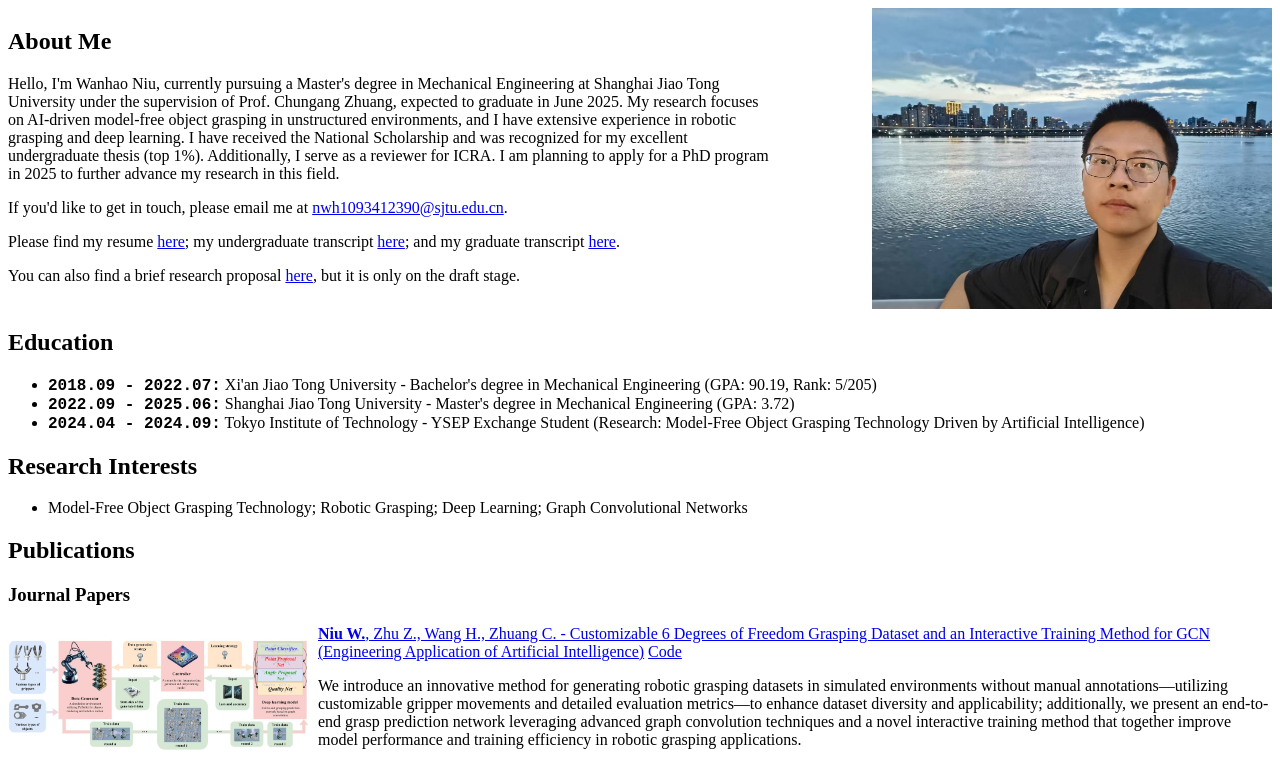
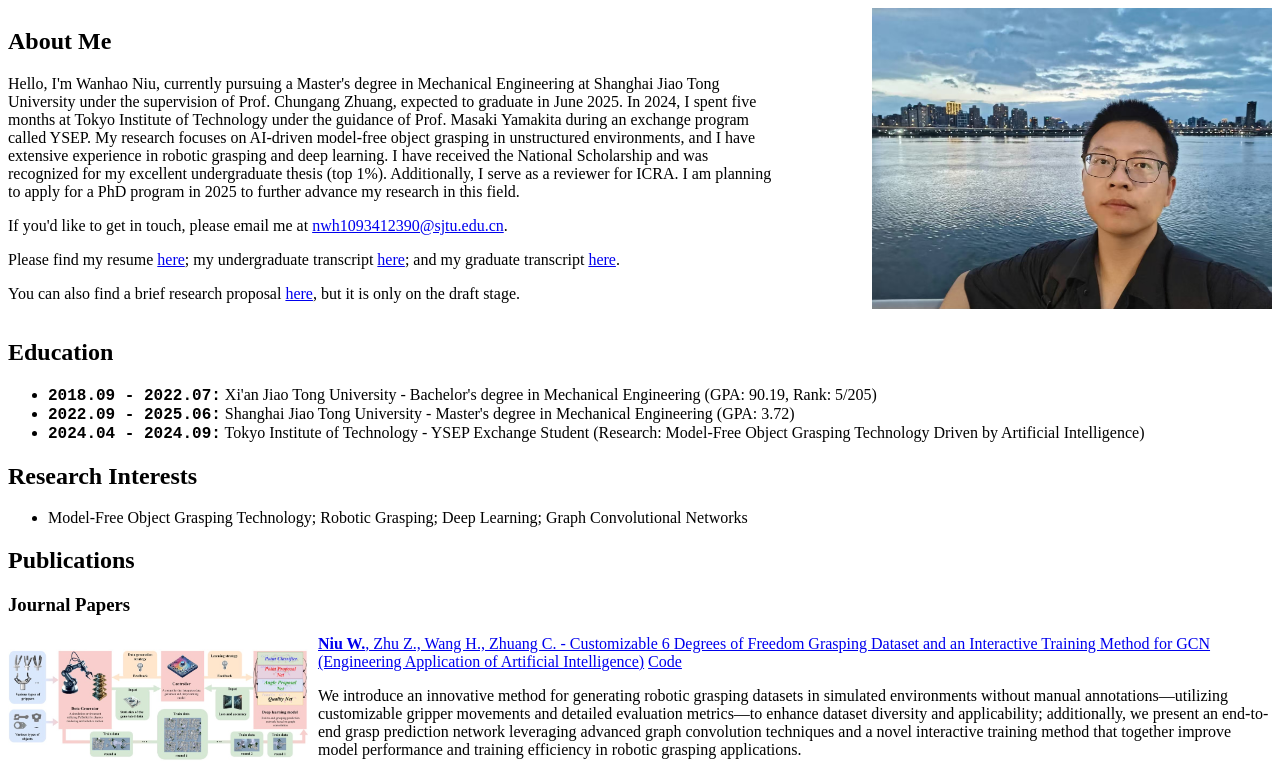
Before and after one commit to wanhaoniu/wanhaoniu.github.io, a plain HTML site: page index.html in a window 1280 px wide. Shown: the top 782 px of the page. Drawn offline with Linux system fonts and the light colour scheme.

Commit message:
Update index.html

```diff
--- a/index.html
+++ b/index.html
@@ -32,7 +32,7 @@
     <section class="about-me-container">
         <div class="about-me-text">
             <h2>About Me</h2>
-            <p>Hello, I'm Wanhao Niu, currently pursuing a Master's degree in Mechanical Engineering at Shanghai Jiao Tong University under the supervision of Prof. Chungang Zhuang, expected to graduate in June 2025. My research focuses on AI-driven model-free object grasping in unstructured environments, and I have extensive experience in robotic grasping and deep learning. I have received the National Scholarship and was recognized for my excellent undergraduate thesis (top 1%). Additionally, I serve as a reviewer for ICRA. I am planning to apply for a PhD program in 2025 to further advance my research in this field.</p>
+            <p>Hello, I'm Wanhao Niu, currently pursuing a Master's degree in Mechanical Engineering at Shanghai Jiao Tong University under the supervision of Prof. Chungang Zhuang, expected to graduate in June 2025. In 2024, I spent five months at Tokyo Institute of Technology under the guidance of Prof. Masaki Yamakita during an exchange program called YSEP. My research focuses on AI-driven model-free object grasping in unstructured environments, and I have extensive experience in robotic grasping and deep learning. I have received the National Scholarship and was recognized for my excellent undergraduate thesis (top 1%). Additionally, I serve as a reviewer for ICRA. I am planning to apply for a PhD program in 2025 to further advance my research in this field.</p>
             <p>If you'd like to get in touch, please email me at <a href="mailto:nwh1093412390@sjtu.edu.cn">nwh1093412390@sjtu.edu.cn</a>.</p>
             <p>Please find my resume <a href="CV Wanhao Niu.pdf">here</a>; my undergraduate transcript <a href="Undergraduate Transcript Wanhao Niu.pdf">here</a>; and my graduate transcript <a href="Graduate Transcript Wanhao Niu.pdf">here</a>.</p>
             <p>You can also find a brief research proposal <a href="Research Proposal Wanhao Niu.pdf">here</a>, but it is only on the draft stage.</p>
```
